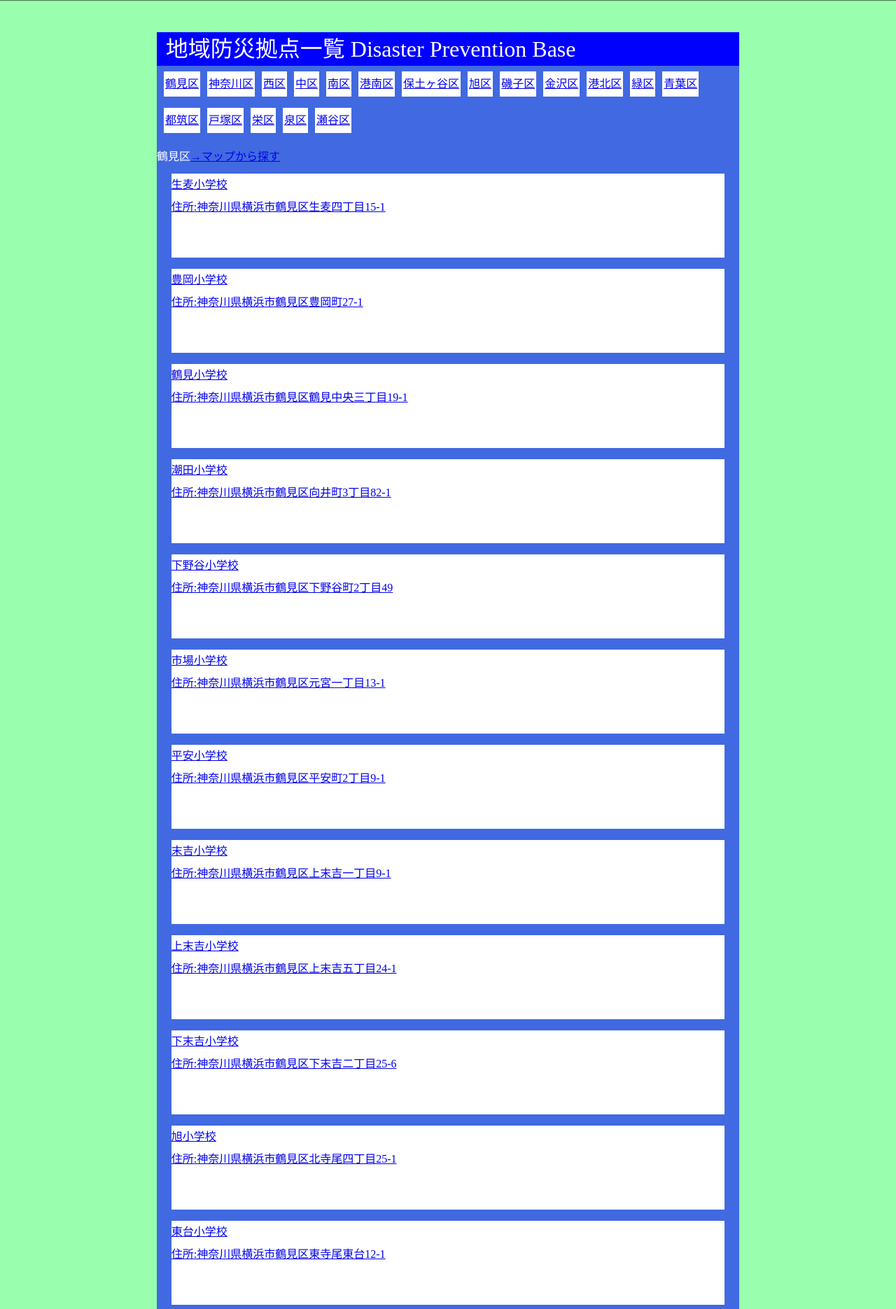
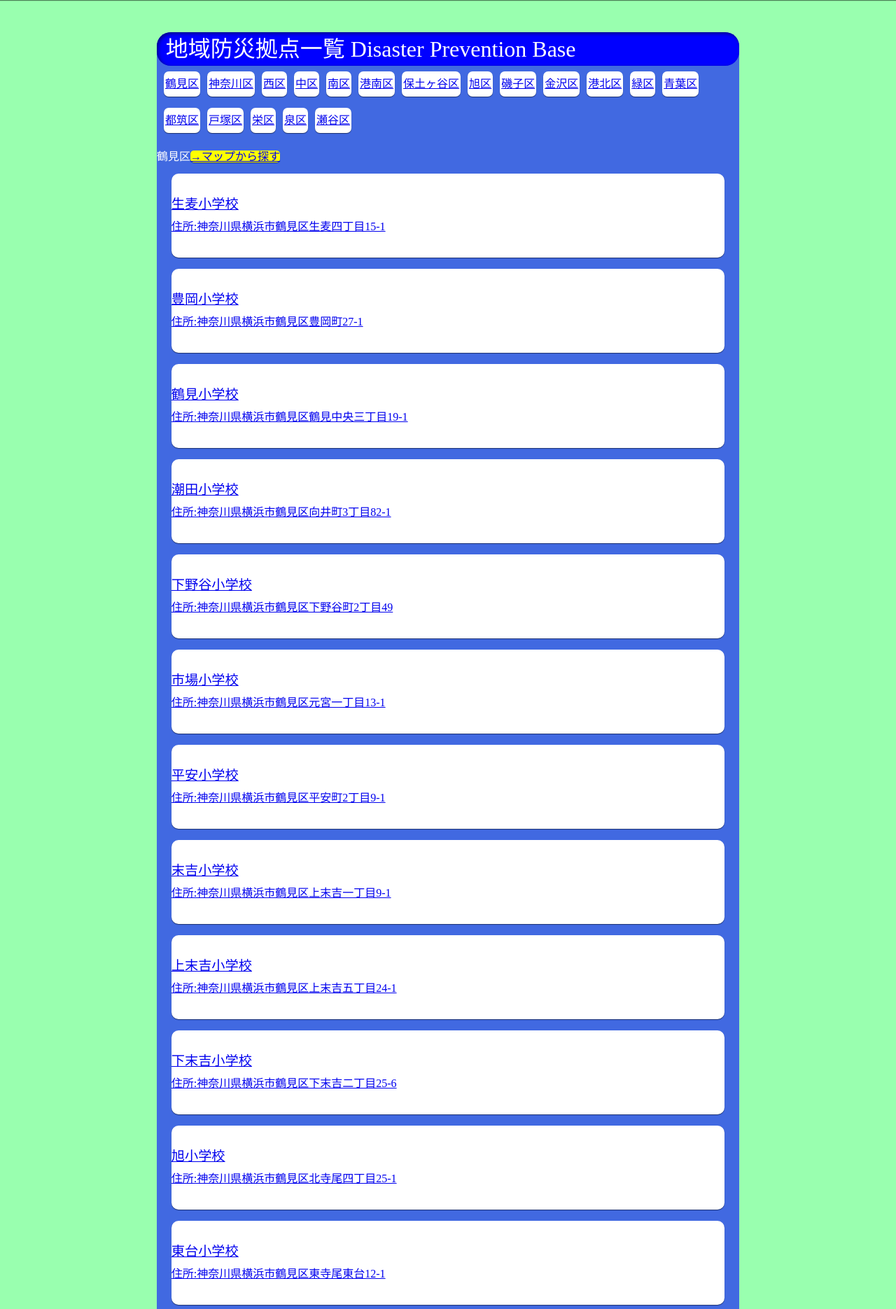
Before and after one commit to blackcatyamato/yokohama, a PHP site: page /region_dp_base_list.php in a window 1280 px wide. Shown: the part 50-1920 px from the top of the page at 70% size. Run offline with PHP 8.4, Linux system fonts and the light colour scheme; data comes from the database, SQL or seed files in the repository.

Commit message:
css復旧(2)

```diff
--- a/content/css/style_1.css
+++ b/content/css/style_1.css
@@ -20,10 +20,14 @@ h2{
 }
 .base_list .ward_link li{
 margin-left:10px;
+margin-top: 1vh;
+margin-bottom:1vh;
   width:auto;
   height:auto;
   padding:2px;
   background:white;
+  border-radius:7px/7px;
+  box-shadow:0px 1px 1px rgba(0,0,0,0.5);
 }
 .base_list .ward_link a{
   display:flex;
@@ -36,6 +40,7 @@ margin-left:10px;
   min-width:640px;
   width:65%;
   height:auto;
+  border-radius:20px/20px;
 }
 .base_list h2{
   width:calc(100%-1vw);
@@ -45,20 +50,64 @@ margin-left:10px;
   background:blue;
   font-size:200%;
   color:white;
+  border-radius:20px/20px;
+  box-shadow:2px 2px 5px rgba(0,0,0,0.5)inset;
 }
 .base_list h3{
   margin-top:10px;
   color:white;
 }
-.base_list ul{
+.base_list h3 a{
+  background:yellow;
+  border-radius:5px/5px;
+  box-shadow:0px 1px 1px rgba(0,0,0,0.5);
+}
+.base_list .ward_box ul{
   display:flex;
   flex-direction: column;
   align-items: center;
 }
-.base_list li{
+.base_list .ward_box li{
   background:white;
   width:95%;
   height:15vh;
   margin-top: 1vh;
   margin-bottom:1vh;
+  border-radius:10px/10px;
+  box-shadow:0px 1px 1px rgba(0,0,0,0.5);
 }
+.base_list .ward_box li a{
+  display:flex;
+  flex-direction: column;
+  flex-wrap: nowrap;
+  justify-content: center;
+  width:100%;
+  height:100%;
+}
+.base_name{
+  font-size:120%;
+}
+.return{
+  width:100%;
+  padding-right:20px;
+  padding-top:5px;
+  padding-bottom:10px;
+  display: flex;
+  flex-direction: row;
+  justify-content: flex-end;
+}
+.return p{
+  width:100px;
+  background:green;
+  border-radius:5px/5px;
+  box-shadow:0px 1px 1px rgba(0,0,0,0.5);
+}
+.return a{
+  display:flex;
+  flex-direction: row;
+  flex-wrap: nowrap;
+  justify-content: center;
+  width:100%;
+  height:100%;
+  color:white;
+}
--- a/print_1_base.php
+++ b/print_1_base.php
@@ -22,7 +22,7 @@
         if($j==1){
 ?>
 		<?php if($i>=2){ ?>
-		</ul><div class="return"><a href="#0">ページ上へ</a></div></div>
+		</ul><div class="return"><p><a href="#0">ページ上へ</a></p></div></div>
 		<?php } ?>
 		<div class="ward_box"><h3 id="<?=$result['WardCode']?>"><?=$result["Ward"]?><a href="map.php?ku=<?=$result['Ward']?>">→マップから探す</a></h3>
        <ul>
@@ -36,7 +36,7 @@
 <?php
 	}
      if($i==18){
-    	   print('</ul><div class="return"><a href="#0">ページ上へ</a></div></div>');
+    	   print('</ul><div class="return"><p><a href="#0">ページ上へ</a></p></div></div>');
       }
     }
 
```
